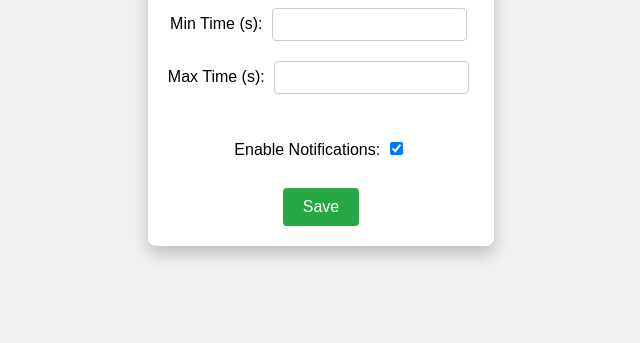
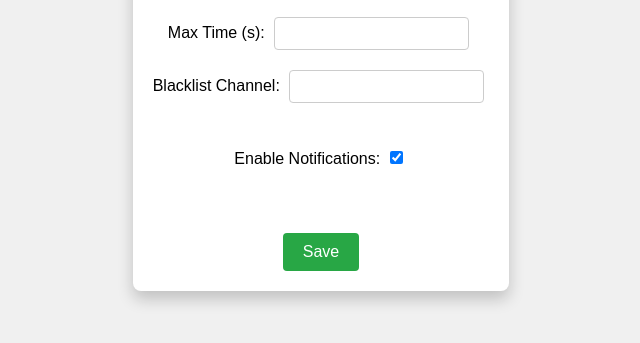
Before and after one commit to bradleeharr/MindfulYT, a browser extension: page options.html in a window 1280 px wide. Shown: the part 325-668 px from the top of the page, without its empty margins (319-959 px from the left). Drawn offline with Linux system fonts and the light colour scheme.

Commit message:
Adding options UI

```diff
--- a/options.html
+++ b/options.html
@@ -14,6 +14,7 @@
             align-items: center;
             justify-content: center;
             height: 100vh;
+            width: 100vw;
         }
 
         .container {
@@ -62,15 +63,20 @@
             Max Time (s):
             <input type="number" id="maxTime" min="1" value="300">
         </label>
+        <label>
+            Blacklist Channel:
+            <input type="text" id="blackList">
+        </label>
         <br/>
-        <!-- More to add -->
         <label>
             Enable Notifications:
             <input type="checkbox" id="enableNotifications" checked>
         </label>
         <br/>
+        <span id="feedback" style="display:none; margin-left: 10px; color: green;"></span>
+        <br/><br/>
         <button id="save">Save</button>
-        <span id="feedback" style="display:none; margin-left: 10px; color: green;"></span>
+        <br/>
 
     </div>
     <script src="options.js"></script>
```
